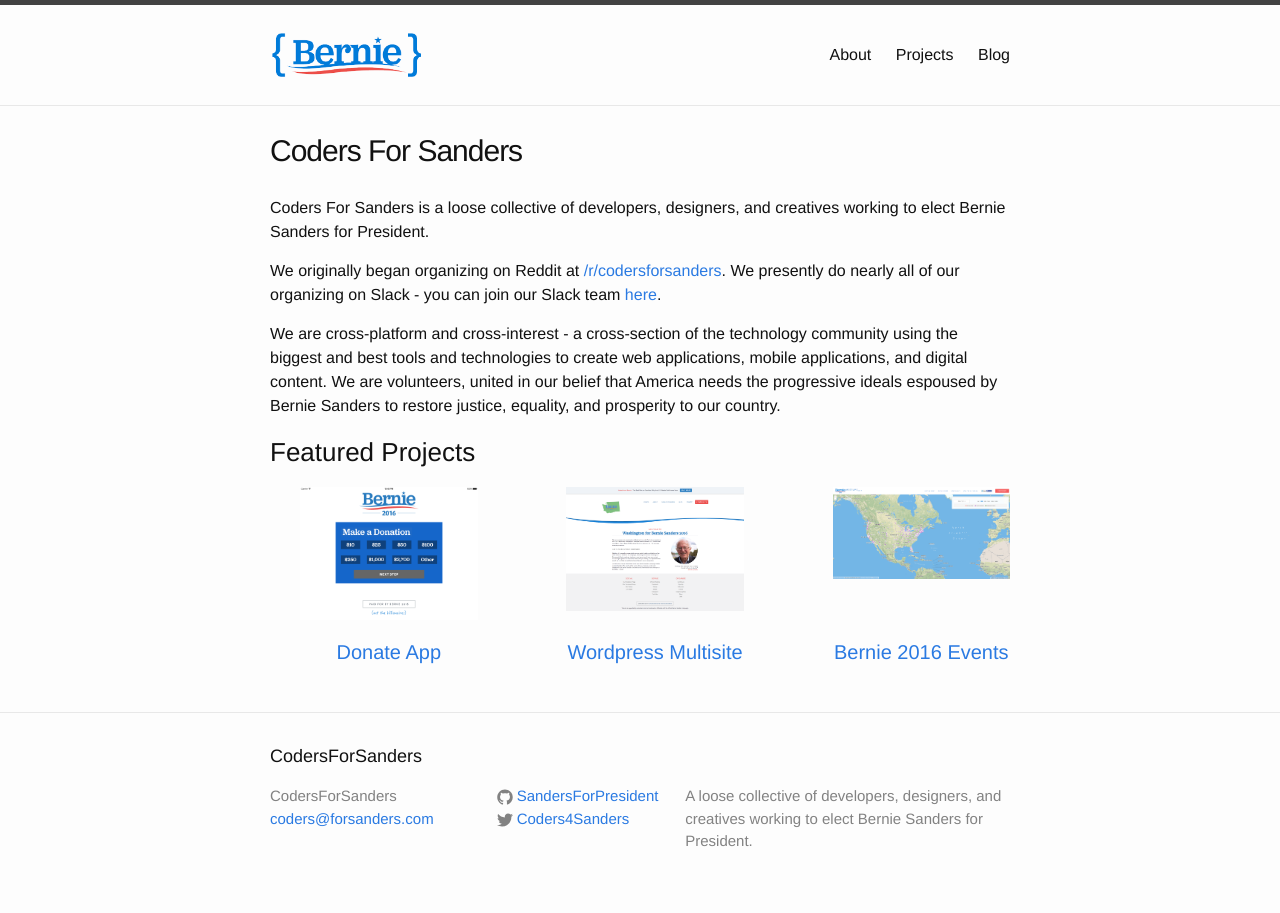
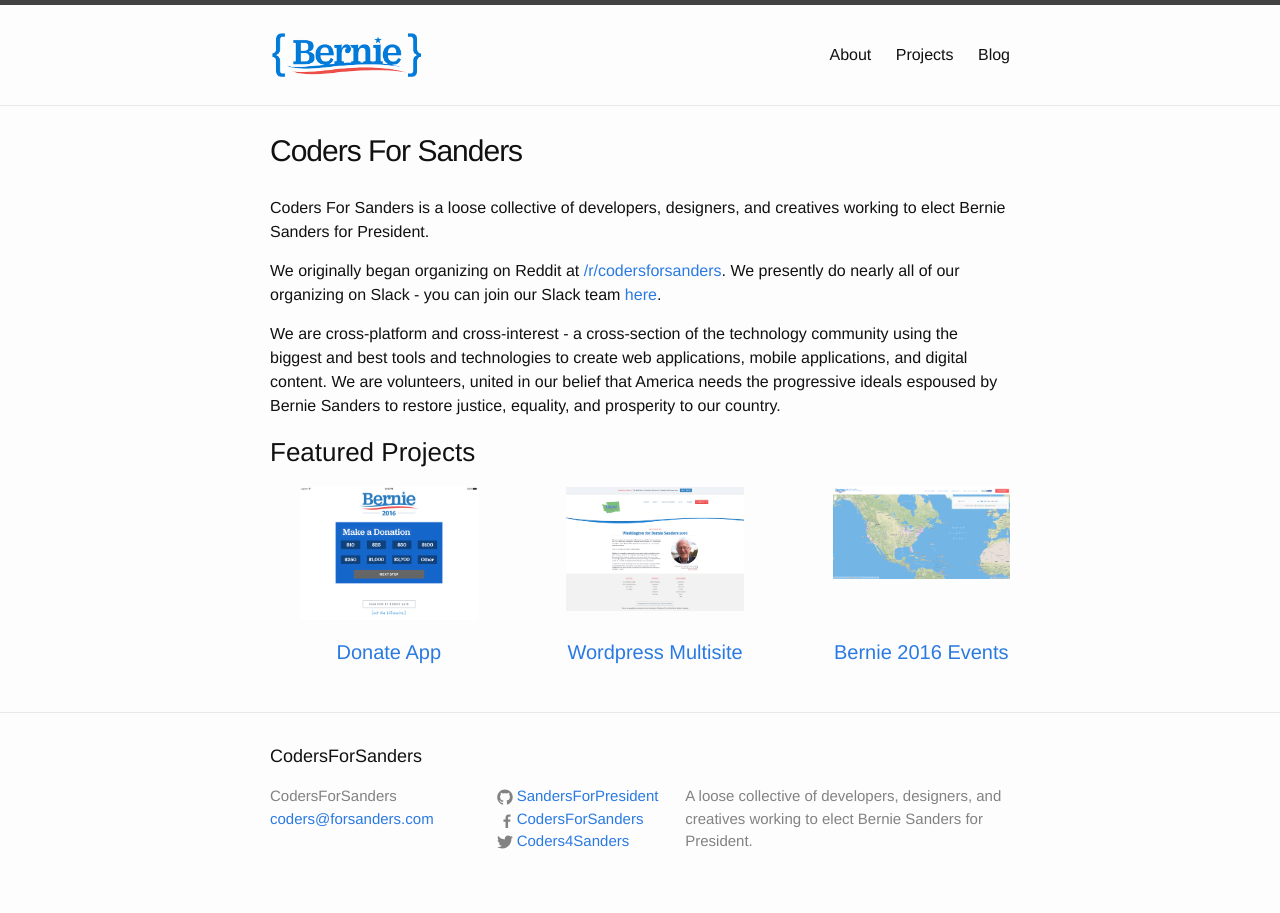
Before and after one commit to SandersForPresident/sandersforpresident.github.io, a Jekyll site: the page built from index.md, in a window 1280 px wide. Built offline with Jekyll 4.4.1, drawn with Linux system fonts in a browser that asks for light colours.

Commit message:
Add facebook to footer

```diff
--- a/_config.yml
+++ b/_config.yml
@@ -5,6 +5,7 @@
 baseurl: "" # the subpath of your site, e.g. /blog/
 url: "https://coders.forsanders.com"
 permalink: pretty
+facebook_username: CodersForSanders
 twitter_username: Coders4Sanders
 github_username:  SandersForPresident
 
--- a/_includes/footer.html
+++ b/_includes/footer.html
@@ -27,6 +27,20 @@
               </span>
 
               <span class="username">{{ site.github_username }}</span>
+            </a>
+          </li>
+          {% endif %}
+
+          {% if site.facebook_username %}
+          <li>
+            <a href="https://facebook.com/{{ site.facebook_username }}">
+              <span class="icon  icon--facebook">
+                <svg viewBox="0 0 16 16">
+                  <path fill="white" d="m 11.03968,16.000001 v -6.19608 h 2.07973 l 0.31141,-2.41472 h -2.39114 v -1.54165 c 0,-0.69912 0.19414,-1.17555 1.19666,-1.17555 l 1.27866,-5.6e-4 v -2.15974 c -0.22114,-0.0294 -0.98017,-0.0952 -1.86324,-0.0952 -1.8435605,0 -3.1057105,1.12532 -3.1057105,3.19188 v 1.7808 h -2.08506 v 2.41472 h 2.08506 v 6.19608 H 11.03968 z"/>
+                </svg>
+              </span>
+
+              <span class="username">{{ site.facebook_username }}</span>
             </a>
           </li>
           {% endif %}
```
